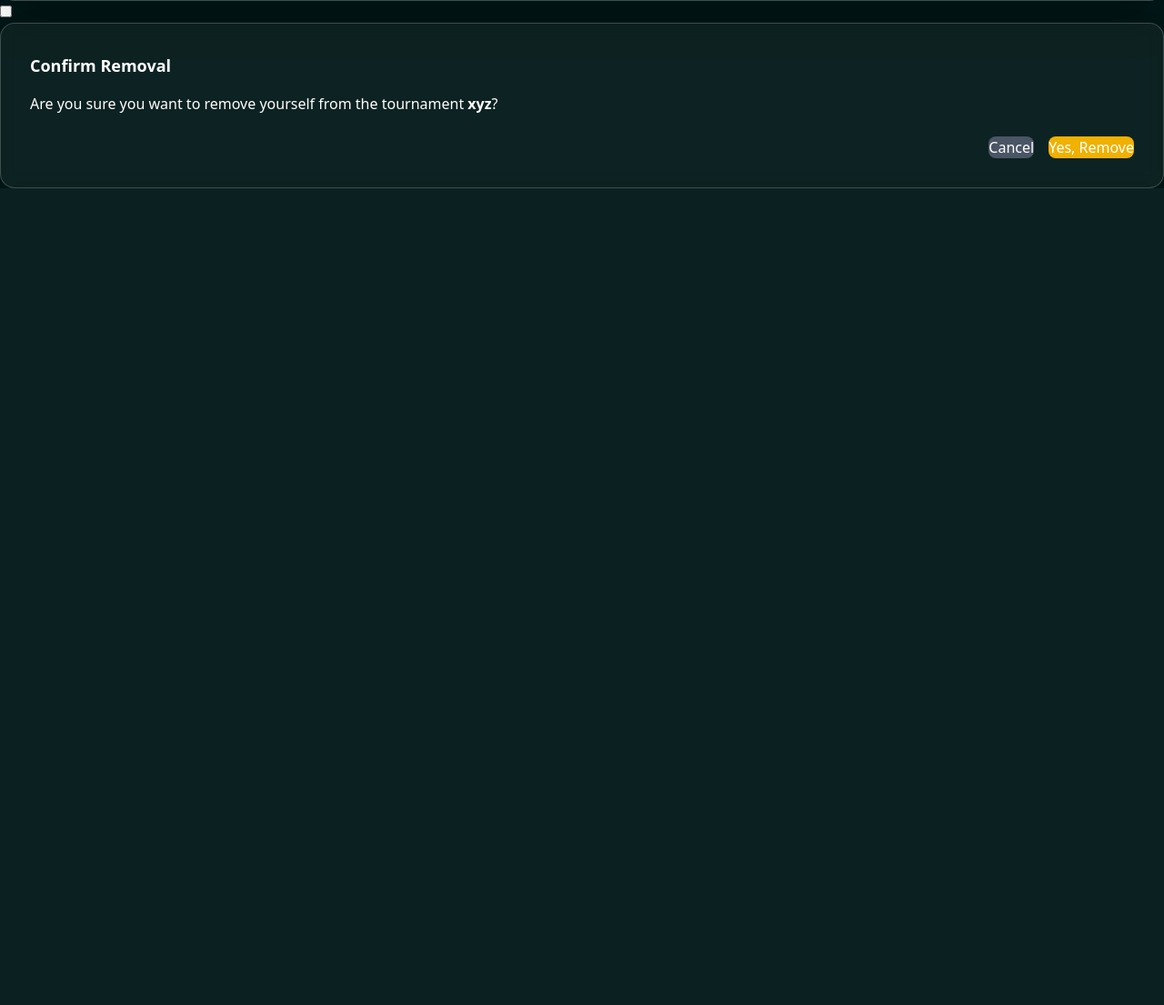
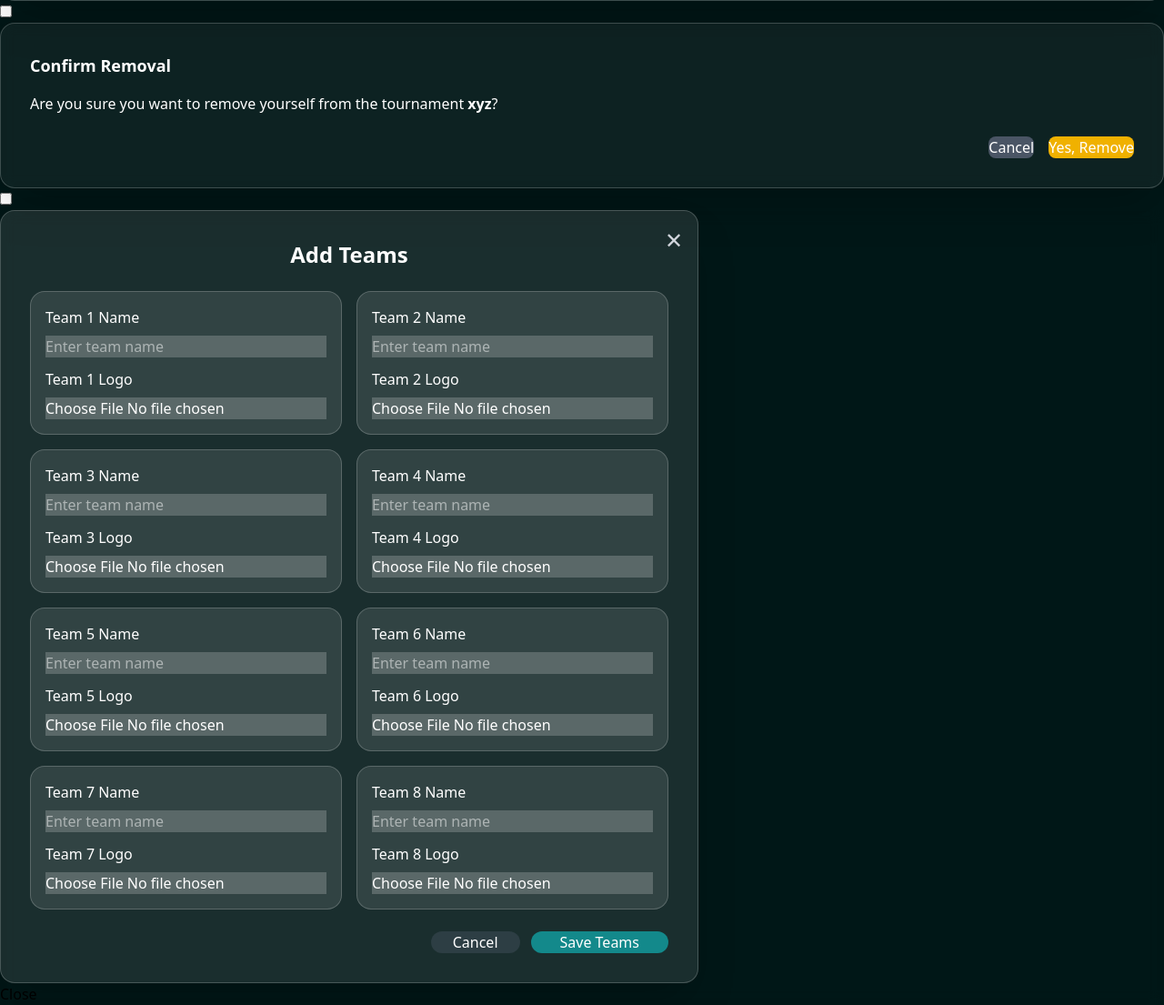
Before and after one commit to sukanta022/Tournua, a Django app: page /Tournua/tournament/8 in a window 1280 px wide. Shown: the part 5045-6150 px from the top of the page at 91% size. Before the commit the page ends 5252 px from the top, so only its background shows below. Run offline with Django 5.2, Linux system fonts and the light colour scheme; data comes from the database, SQL or seed files in the repository; both versions use the stored data as it was after the commit; data that the repository does not hold is empty; some libraries are stand-ins or nearby versions.

Commit message:
added features for team add in view tournamnet insted pf create tournament

```diff
--- a/mysite/template/view.html
+++ b/mysite/template/view.html
@@ -55,9 +55,20 @@
 
       {% if is_creator %}
         <!-- Delete Button -->
-        <label for="delete_tournament_modal" class="btn bg-red-600 hover:bg-red-700 text-white rounded-lg px-4 py-2 flex items-center gap-2 cursor-pointer">
+        <div class="flex flex-col gap-3">
+          <label for="delete_tournament_modal" class="btn bg-red-600 hover:bg-red-700 text-white rounded-lg px-4 py-2 flex items-center gap-2 cursor-pointer">
           <i class="bi bi-trash3"></i> Delete Tournament
-        </label>
+          </label>
+          {% if teams_count >= tournament.teams_per_group %}
+            <button class="btn bg-gray-600 text-white cursor-not-allowed" disabled>
+              Add Teams (Max Reached)
+            </button>
+          {% else %}
+            <label for="add_teams_modal" class="btn bg-[#13898B] text-white cursor-pointer">
+              Add Teams
+            </label>
+          {% endif %}
+        </div>
       {% endif %}
       {% if user in tournament.participants.all %}
         <label for="remove_participant_modal" class="btn bg-yellow-500 hover:bg-yellow-600 text-white rounded-lg px-4 py-2 flex items-center gap-2 cursor-pointer">
@@ -305,6 +316,26 @@
     </div>
   </div>
 
+<input type="checkbox" id="add_teams_modal" class="modal-toggle" />
+<div class="modal backdrop-blur-sm">
+  <div class="modal-box max-w-3xl w-11/12 bg-white/10 text-white rounded-2xl border border-white/20 shadow-2xl relative p-6 sm:p-8">
+    <label for="add_teams_modal" class="absolute top-4 right-4 text-gray-300 hover:text-white cursor-pointer text-2xl">✕</label>
+
+    <h2 class="text-2xl font-semibold mb-6 text-center">Add Teams</h2>
+
+    <form action="{% url 'add_teams' tournament.id %}" method="post" enctype="multipart/form-data" id="add_teams_form" class="space-y-5">
+      {% csrf_token %}
+      <div id="team_fields_container" class="grid grid-cols-1 sm:grid-cols-2 gap-4"></div>
+
+      <div class="flex justify-end gap-3 mt-6">
+        <label for="add_teams_modal" class="btn bg-gray-600/40 hover:bg-gray-500 text-white rounded-3xl px-6 border-none transition">Cancel</label>
+        <button type="submit" class="btn bg-[#13898B] hover:bg-[#0f6c6d] text-white rounded-3xl px-8 border-none transition">Save Teams</button>
+      </div>
+    </form>
+  </div>
+  <label class="modal-backdrop" for="add_teams_modal">Close</label>
+</div>
+
 
 <!-- JS -->
 <script>
@@ -321,6 +352,25 @@ function openModal(matchId, team1, team2, team1Score, team2Score) {
 function openDateModal(matchId) {
   document.getElementById("modal_date_match_id").value = matchId;
 }
+
+  document.addEventListener("DOMContentLoaded", () => {
+  const container = document.getElementById("team_fields_container");
+  const totalTeams = {{ tournament.teams_per_group }}; // comes from DB
+
+  for (let i = 1; i <= totalTeams; i++) {
+    const teamField = document.createElement("div");
+    teamField.className = "bg-white/10 border border-white/20 rounded-2xl p-4";
+
+    teamField.innerHTML = `
+      <label class="block text-white mb-2">Team ${i} Name</label>
+      <input type="text" name="team${i}" placeholder="Enter team name" class="input input-bordered w-full mb-3 bg-white/20 text-white" required>
+      <label class="block text-white mb-2">Team ${i} Logo</label>
+      <input type="file" name="team${i}_logo" accept="image/*" class="file-input file-input-bordered w-full bg-white/20 text-white">
+    `;
+
+    container.appendChild(teamField);
+  }
+});
 </script>
 
 </body>
--- a/mysite/tournua/urls.py
+++ b/mysite/tournua/urls.py
@@ -35,4 +35,5 @@ path('join-tournament/', views.join_tournament, name='join_tournament'),
 path("view-by-code/", views.view_tournament_by_code, name="view_tournament_by_code"),
 path('tournament/<int:tournament_id>/delete/', views.delete_tournament, name='delete_tournament'),
 path('tournament/<int:tournament_id>/remove/', views.remove_participant, name='remove_participant'),
+path("tournament/<int:tournament_id>/add-teams/", views.add_teams, name="add_teams"),
 ]
--- a/mysite/tournua/views.py
+++ b/mysite/tournua/views.py
@@ -303,42 +303,57 @@ def create_tournament(request):
             teams_per_group=teams_per_group,
         )
 
-        # Save teams
-        for i in range(1, 9):  # 8 teams
-            team_name = request.POST.get(f"team{i}")
-            team_logo = request.FILES.get(f"team{i}_logo")
-            if team_name:  # only save if team entered
-                Team.objects.create(
-                    tournament=tournament,
-                    name=team_name,
-                    logo=team_logo
-                )
-        if format_choice.lower() == "league":
-            num_matches = generate_league_fixtures(tournament)
-            print(f"{num_matches} matches created for tournament '{tournament.name}'")
+
+
 
         request.session['tournament_created'] = True
         return redirect("dashboard")  # redirect after success
 
     return render(request, "tournament_form.html")
 
+def add_teams(request, tournament_id):
+    tournament = get_object_or_404(Tournament, id=tournament_id)
+
+    if request.method == "POST":
+        num_teams = tournament.teams_per_group
+
+        for i in range(1, num_teams + 1):
+            name = request.POST.get(f"team{i}")
+            logo = request.FILES.get(f"team{i}_logo")
+
+            if name:
+                Team.objects.create(
+                    tournament=tournament,
+                    name=name,
+                    logo=logo
+                )
+
+        # Generate matches if format = League
+        if tournament.format.lower() == "league":
+            num_matches = generate_league_fixtures(tournament)
+            print(f"{num_matches} matches created for tournament '{tournament.name}'")
+
+        return redirect("viewTournament", tournament_id=tournament.id)
+
+    return redirect("viewTournament", tournament_id=tournament.id)
 
 def generate_league_fixtures(tournament):
+    import itertools
     teams = list(tournament.teams.all())
 
     # Clear previous matches if any
     tournament.matches.all().delete()
 
     fixtures = []
-    # Generate all possible pairs of teams
+    # Generate all possible pairs of teams (home and away)
     for team1, team2 in itertools.combinations(teams, 2):
-        # Each pair plays twice (home & away)
         fixtures.append(Match(tournament=tournament, team1=team1, team2=team2))
         fixtures.append(Match(tournament=tournament, team1=team2, team2=team1))
 
     # Bulk create all matches in DB
     Match.objects.bulk_create(fixtures)
-    return f"{len(fixtures)} matches created for tournament '{tournament.name}'"
+    return len(fixtures)
+
 
 
 
@@ -370,13 +385,14 @@ def tournament_view(request, tournament_id):
         filtered_matches = all_matches
 
     is_creator = user and tournament.user == user
-
+    teams_count = tournament.teams.count()
     context = {
         'tournament': tournament,
         'matches': filtered_matches,
         'user': user,
         'is_creator': is_creator,
         'query': query,
+        'teams_count' : teams_count,
     }
     return render(request, 'view.html', context)
 
```
Also changed, not shown: mysite/template/demo.html (+8 -4 lines), mysite/db.sqlite3.
